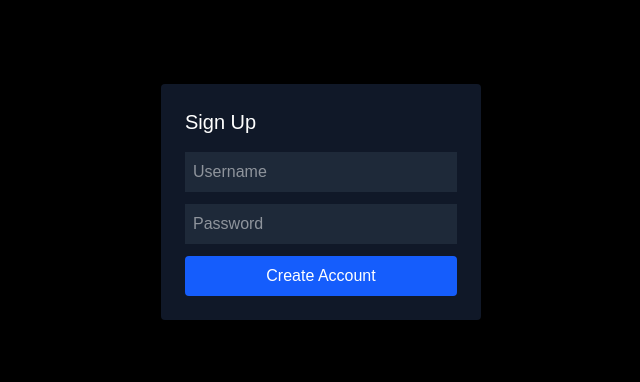
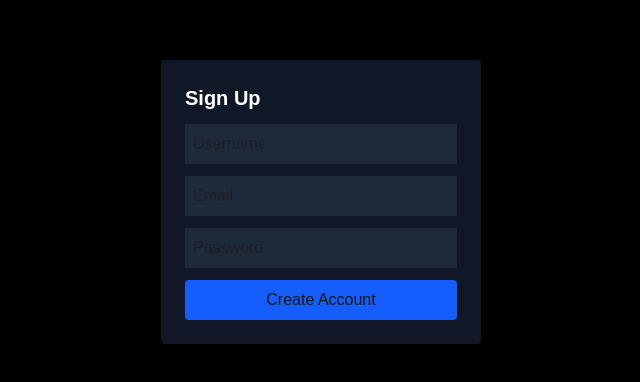
Before and after one commit to ankit9aur/attendance-hrms-frontend, a Next.js app: page /auth/signup in a window 1280 px wide. Shown: the part 198-580 px from the top of the page, without its empty margins (319-959 px from the left). Built offline with nearby package versions, Linux system fonts and the light colour scheme.

Commit message:
Added signup flow

```diff
--- a/app/auth/signup/page.tsx
+++ b/app/auth/signup/page.tsx
@@ -1,37 +1,60 @@
 "use client";
 
 import { useState } from "react";
+import api from "@/services/api";
 import { useRouter } from "next/navigation";
-import api from "@/services/api";
 
 export default function SignupPage() {
+  const [username, setUsername] = useState("");
+  const [email, setEmail] = useState("");
+  const [password, setPassword] = useState("");
+  const [loading, setLoading] = useState(false);
   const router = useRouter();
-  const [form, setForm] = useState({ username: "", password: "" });
 
   const submit = async () => {
-    await api.post("/auth/register/", form);
-    router.push("/auth/login");
+    setLoading(true);
+    try {
+      await api.post("/auth/signup/", {
+        username,
+        email,
+        password,
+      });
+      alert("Account created. Please login.");
+      router.push("/auth/login");
+    } catch (err: any) {
+      alert("Signup failed");
+    }
+    setLoading(false);
   };
 
   return (
-    <div className="min-h-screen flex items-center justify-center bg-black text-white">
-      <div className="bg-gray-900 p-6 rounded w-80">
-        <h2 className="text-xl mb-4">Sign Up</h2>
+    <div className="min-h-screen flex items-center justify-center bg-black">
+      <div className="bg-gray-900 p-6 rounded w-80 space-y-3">
+        <h1 className="text-xl font-bold text-white">Sign Up</h1>
 
         <input
-          className="w-full p-2 mb-3 bg-gray-800"
           placeholder="Username"
-          onChange={(e) => setForm({ ...form, username: e.target.value })}
+          className="w-full p-2 bg-gray-800"
+          onChange={(e) => setUsername(e.target.value)}
         />
         <input
-          className="w-full p-2 mb-3 bg-gray-800"
+          placeholder="Email"
+          className="w-full p-2 bg-gray-800"
+          onChange={(e) => setEmail(e.target.value)}
+        />
+        <input
           type="password"
           placeholder="Password"
-          onChange={(e) => setForm({ ...form, password: e.target.value })}
+          className="w-full p-2 bg-gray-800"
+          onChange={(e) => setPassword(e.target.value)}
         />
 
-        <button onClick={submit} className="bg-blue-600 w-full py-2 rounded">
-          Create Account
+        <button
+          onClick={submit}
+          disabled={loading}
+          className="w-full bg-blue-600 p-2 rounded"
+        >
+          {loading ? "Creating..." : "Create Account"}
         </button>
       </div>
     </div>
```
